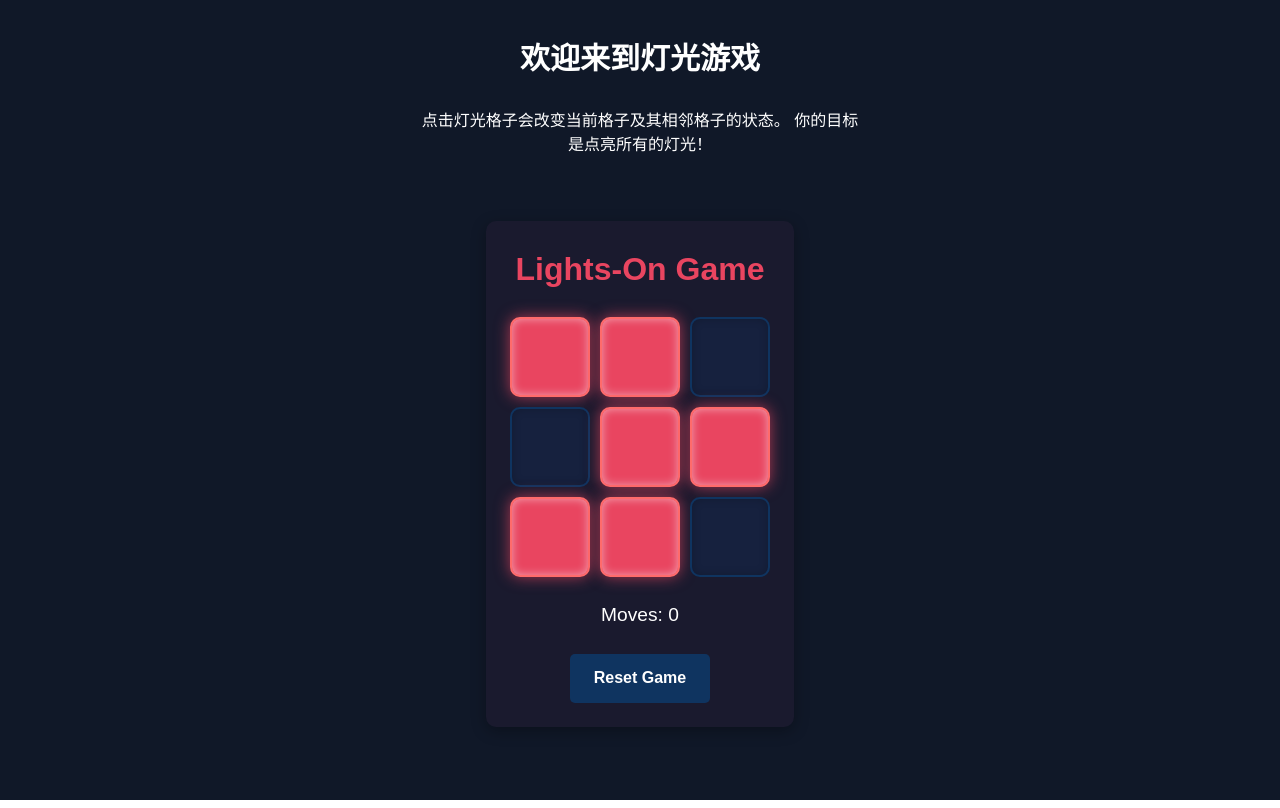
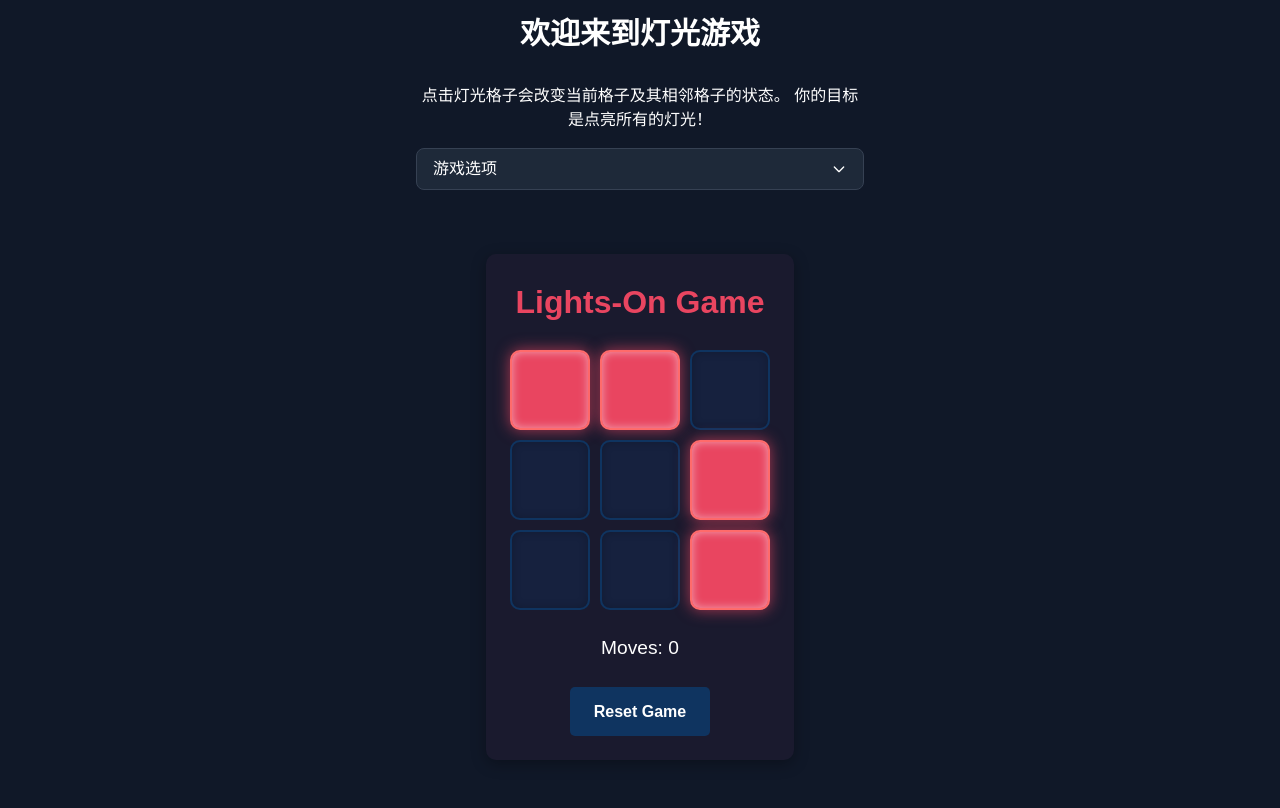
Before and after one commit to Clarence-G/lights-off, a Next.js app: page / in a window 1280 px wide. Built offline with nearby package versions, Linux system fonts and the light colour scheme.

Commit message:
update game

```diff
--- a/src/app/page.tsx
+++ b/src/app/page.tsx
@@ -1,5 +1,6 @@
 'use client';
 
+import { useState } from 'react';
 import dynamic from 'next/dynamic';
 
 // 使用dynamic import确保组件在客户端渲染
@@ -9,14 +10,77 @@ const LightsGame = dynamic(() => import('@/components/LightsGame'), {
 });
 
 export default function Home() {
+  const [boardSize, setBoardSize] = useState<number>(3);
+  const [isOptionsOpen, setIsOptionsOpen] = useState<boolean>(false);
+
+  const toggleOptions = () => {
+    setIsOptionsOpen(!isOptionsOpen);
+  };
+
   return (
     <div className="flex flex-col items-center justify-center min-h-screen bg-gray-900 text-white p-4">
       <h1 className="text-3xl font-bold mb-8 text-center">欢迎来到灯光游戏</h1>
-      <p className="mb-8 text-center max-w-md">
+      <p className="mb-4 text-center max-w-md">
         点击灯光格子会改变当前格子及其相邻格子的状态。
         你的目标是点亮所有的灯光！
       </p>
-      <LightsGame />
+
+      <div className="w-full max-w-md mb-6">
+        <button
+          onClick={toggleOptions}
+          className="flex items-center justify-between w-full px-4 py-2 bg-gray-800 hover:bg-gray-700 transition-colors rounded-lg border border-gray-700"
+        >
+          <span className="font-medium">游戏选项</span>
+          <svg
+            className={`w-4 h-4 transition-transform duration-300 ${isOptionsOpen ? 'rotate-180' : ''}`}
+            fill="none"
+            stroke="currentColor"
+            viewBox="0 0 24 24"
+            xmlns="http://www.w3.org/2000/svg"
+          >
+            <path strokeLinecap="round" strokeLinejoin="round" strokeWidth={2} d="M19 9l-7 7-7-7" />
+          </svg>
+        </button>
+
+        {/* 选项面板 */}
+        <div
+          className={`mt-2 bg-gray-800 rounded-lg transition-all duration-300 overflow-hidden ${
+            isOptionsOpen ? 'max-h-96 opacity-100 border border-gray-700' : 'max-h-0 opacity-0'
+          }`}
+        >
+          <div className="p-4">
+            <div className="mb-4">
+              <p className="text-sm text-gray-400 mb-2">游戏大小:</p>
+              <div className="flex space-x-2">
+                <button
+                  className={`px-3 py-1 rounded text-sm ${boardSize === 3 ? 'bg-blue-600' : 'bg-gray-700'} hover:bg-blue-500 transition-colors`}
+                  onClick={() => setBoardSize(3)}
+                >
+                  3x3
+                </button>
+                <button
+                  className={`px-3 py-1 rounded text-sm ${boardSize === 4 ? 'bg-blue-600' : 'bg-gray-700'} hover:bg-blue-500 transition-colors`}
+                  onClick={() => setBoardSize(4)}
+                >
+                  4x4
+                </button>
+                <button
+                  className={`px-3 py-1 rounded text-sm ${boardSize === 5 ? 'bg-blue-600' : 'bg-gray-700'} hover:bg-blue-500 transition-colors`}
+                  onClick={() => setBoardSize(5)}
+                >
+                  5x5
+                </button>
+              </div>
+            </div>
+
+            <div className="text-sm text-gray-400">
+              当前游戏大小: <span className="text-white font-medium">{boardSize}x{boardSize}</span>
+            </div>
+          </div>
+        </div>
+      </div>
+
+      <LightsGame boardSize={boardSize} />
     </div>
   );
 }
--- a/src/components/LightsGame.tsx
+++ b/src/components/LightsGame.tsx
@@ -3,7 +3,11 @@
 import { useState, useEffect } from 'react';
 import styles from './LightsGame.module.css';
 
-const LightsGame = () => {
+interface LightsGameProps {
+  boardSize: number;
+}
+
+const LightsGame = ({ boardSize = 3 }: LightsGameProps) => {
   // 游戏状态: true表示灯亮，false表示灯灭
   const [lights, setLights] = useState<boolean[][]>([]);
   const [isWinner, setIsWinner] = useState(false);
@@ -12,18 +16,19 @@ const LightsGame = () => {
   // 初始化游戏
   useEffect(() => {
     initializeGame();
-  }, []);
+  }, [boardSize]); // 当boardSize改变时重新初始化游戏
 
   // 随机初始化游戏，确保有解
   const initializeGame = () => {
-    // 创建一个全部为false（灯灭）的3x3矩阵
-    const newBoard = Array(3).fill(false).map(() => Array(3).fill(false));
+    // 创建一个全部为false（灯灭）的大小为boardSize的矩阵
+    const newBoard = Array(boardSize).fill(false).map(() => Array(boardSize).fill(false));
 
     // 随机翻转一些格子来生成初始状态
     // 在实际游戏中，这确保游戏是可解的
-    for (let i = 0; i < 5; i++) {
-      const row = Math.floor(Math.random() * 3);
-      const col = Math.floor(Math.random() * 3);
+    const flips = Math.max(boardSize * 2, 5); // 根据棋盘大小调整翻转次数
+    for (let i = 0; i < flips; i++) {
+      const row = Math.floor(Math.random() * boardSize);
+      const col = Math.floor(Math.random() * boardSize);
       toggleLights(newBoard, row, col);
     }
 
@@ -41,13 +46,13 @@ const LightsGame = () => {
     if (row > 0) board[row-1][col] = !board[row-1][col];
 
     // 翻转下方格子（如果存在）
-    if (row < 2) board[row+1][col] = !board[row+1][col];
+    if (row < boardSize - 1) board[row+1][col] = !board[row+1][col];
 
     // 翻转左侧格子（如果存在）
     if (col > 0) board[row][col-1] = !board[row][col-1];
 
     // 翻转右侧格子（如果存在）
-    if (col < 2) board[row][col+1] = !board[row][col+1];
+    if (col < boardSize - 1) board[row][col+1] = !board[row][col+1];
   };
 
   // 处理格子点击
@@ -72,6 +77,15 @@ const LightsGame = () => {
     }
   };
 
+  // 根据棋盘大小调整cell大小的样式
+  const getCellSizeStyle = () => {
+    const baseSize = boardSize <= 3 ? 80 : boardSize <= 4 ? 65 : 50; // 根据棋盘大小调整格子大小
+    return {
+      width: `${baseSize}px`,
+      height: `${baseSize}px`
+    };
+  };
+
   return (
     <div className={styles.gameContainer}>
       <h1 className={styles.title}>Lights-On Game</h1>
@@ -83,6 +97,7 @@ const LightsGame = () => {
               <div
                 key={`${rowIndex}-${colIndex}`}
                 className={`${styles.cell} ${light ? styles.on : styles.off}`}
+                style={getCellSizeStyle()}
                 onClick={() => handleClick(rowIndex, colIndex)}
               />
             ))}
```
